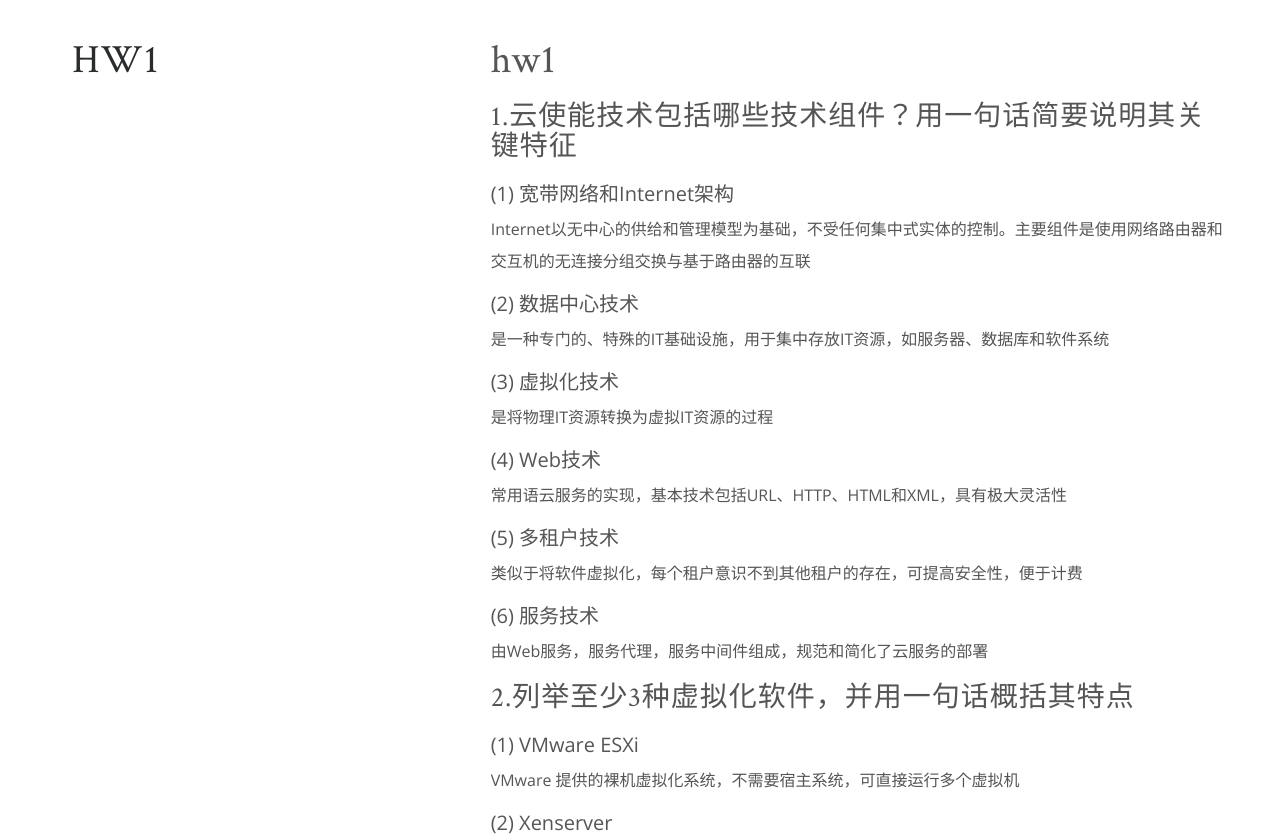
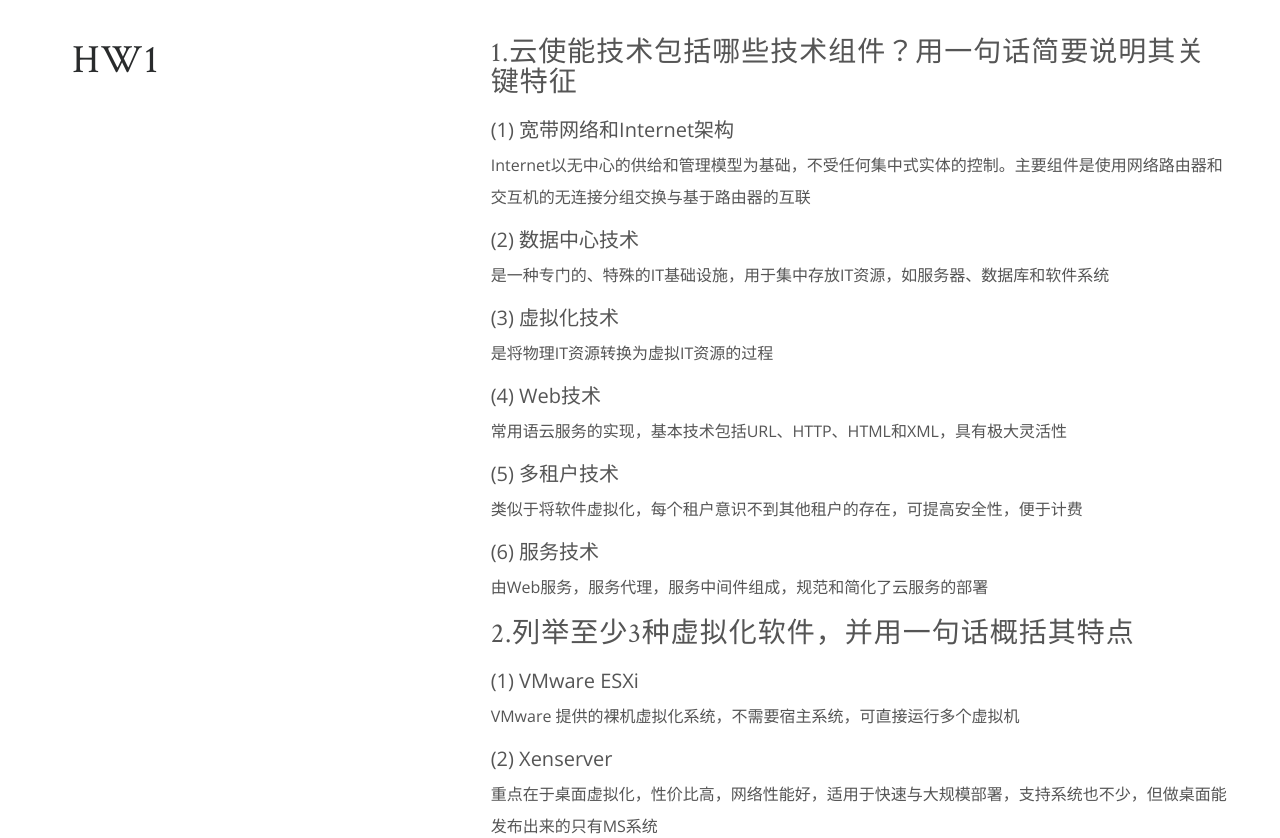
Before and after one commit to raevi613/raevi613.github.io, a plain HTML site: page 2022/03/09/hw1/index.html in a window 1280 px wide. Shown: the part 1040-1878 px from the top of the page. Drawn offline with nearby package versions, Linux system fonts and the light colour scheme; a script that the page names is missing.

Commit message:
Site updated: 2022-03-09 22:31:47

```diff
--- a/2022/03/09/hw1/index.html
+++ b/2022/03/09/hw1/index.html
@@ -69,7 +69,7 @@
   <h1>HW1</h1>
 </div>
 <div class="col-lg-8 col-12 pt-lg-3 mb-4 pl-lg-5 px-lg-0 px-4 portfolio-content">
-  <h1 id="hw1"><a href="#hw1" class="headerlink" title="hw1"></a>hw1</h1><h3 id="1-云使能技术包括哪些技术组件？用一句话简要说明其关键特征"><a href="#1-云使能技术包括哪些技术组件？用一句话简要说明其关键特征" class="headerlink" title="1.云使能技术包括哪些技术组件？用一句话简要说明其关键特征"></a>1.云使能技术包括哪些技术组件？用一句话简要说明其关键特征</h3><h5 id="1-宽带网络和Internet架构"><a href="#1-宽带网络和Internet架构" class="headerlink" title="(1) 宽带网络和Internet架构"></a>(1) 宽带网络和Internet架构</h5><p>Internet以无中心的供给和管理模型为基础，不受任何集中式实体的控制。主要组件是使用网络路由器和交互机的无连接分组交换与基于路由器的互联</p>
+  <h3 id="1-云使能技术包括哪些技术组件？用一句话简要说明其关键特征"><a href="#1-云使能技术包括哪些技术组件？用一句话简要说明其关键特征" class="headerlink" title="1.云使能技术包括哪些技术组件？用一句话简要说明其关键特征"></a>1.云使能技术包括哪些技术组件？用一句话简要说明其关键特征</h3><h5 id="1-宽带网络和Internet架构"><a href="#1-宽带网络和Internet架构" class="headerlink" title="(1) 宽带网络和Internet架构"></a>(1) 宽带网络和Internet架构</h5><p>Internet以无中心的供给和管理模型为基础，不受任何集中式实体的控制。主要组件是使用网络路由器和交互机的无连接分组交换与基于路由器的互联</p>
 <h5 id="2-数据中心技术"><a href="#2-数据中心技术" class="headerlink" title="(2) 数据中心技术"></a>(2) 数据中心技术</h5><p>是一种专门的、特殊的IT基础设施，用于集中存放IT资源，如服务器、数据库和软件系统</p>
 <h5 id="3-虚拟化技术"><a href="#3-虚拟化技术" class="headerlink" title="(3) 虚拟化技术"></a>(3) 虚拟化技术</h5><p>是将物理IT资源转换为虚拟IT资源的过程</p>
 <h5 id="4-Web技术"><a href="#4-Web技术" class="headerlink" title="(4) Web技术"></a>(4) Web技术</h5><p>常用语云服务的实现，基本技术包括URL、HTTP、HTML和XML，具有极大灵活性</p>
```
